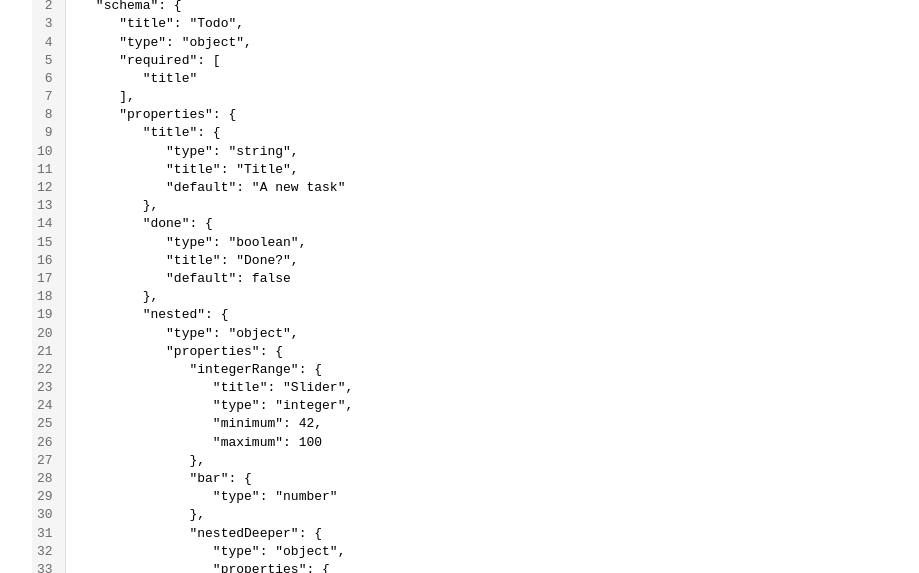
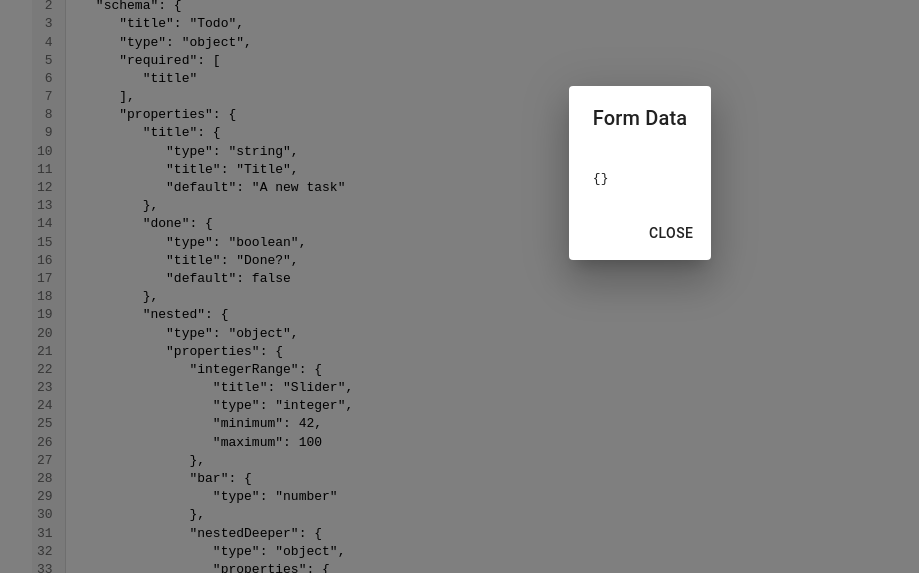
Before and after one commit to rpmiskin/ui-mockup, a Gatsby site: page /editor-example in a window 1280 px wide. Both pictures are taken after a click on the button "SHOW DATA". Shown: the part 227-800 px from the top of the page, without its empty margins (0-919 px from the left). Built offline with nearby package versions, Linux system fonts and the light colour scheme; Gatsby itself is replaced by a stand-in of ours.

Commit message:
Added FormData preview

```diff
--- a/src/components/JsonSchemaFormPreview.js
+++ b/src/components/JsonSchemaFormPreview.js
@@ -5,10 +5,15 @@ import CardActions from '@material-ui/core/CardActions';
 import Button from '@material-ui/core/Button';
 import ButtonGroup from '@material-ui/core/ButtonGroup';
 
+import DialogActions from '@material-ui/core/DialogActions';
+import DialogTitle from '@material-ui/core/DialogTitle';
+import Dialog from '@material-ui/core/Dialog';
+
 import Typography from '@material-ui/core/Typography';
 import Form from '@rjsf/material-ui';
 import Grid from '@material-ui/core/Grid';
 import {ErrorBoundary} from 'react-error-boundary'
+import { DialogContent } from '@material-ui/core';
 
 function ParseFailedCard() {
         return (
@@ -58,8 +63,9 @@ export default function Preview(props) {
          return <ParseFailedCard/>;
     }
 
+    // Little hack here to support entering just a schema
+    // or an object that contains a schema+uiSchema
     let schema, uiSchema;
-
     if (parsed.schema) {
       schema = parsed.schema;
       uiSchema = parsed.uiSchema;
@@ -69,10 +75,23 @@ export default function Preview(props) {
 
     return (
       <div style={{height:"100%"}}>
+        <Dialog open={showDialog} onClose={()=>setShowDialog(false)}>
+          <DialogTitle>
+            Form Data
+          </DialogTitle>
+          <DialogContent>
+            <pre>{JSON.stringify(formData, null, 3)}</pre>
+          </DialogContent>
+          <DialogActions>
+            <Button onClick={()=>setShowDialog(false)}>
+              Close
+            </Button>
+          </DialogActions>
+        </Dialog>
         <Grid container direction="column" justify="space-between">
           <Grid item>
             <ButtonGroup>
-                <Button  onClick={()=>{console.log('show data')}}>
+                <Button  onClick={()=>setShowDialog(true)}>
                   Show Data
                 </Button>
                 <Button onClick={()=>{setFormData({});}}>Reset Data</Button>
```
